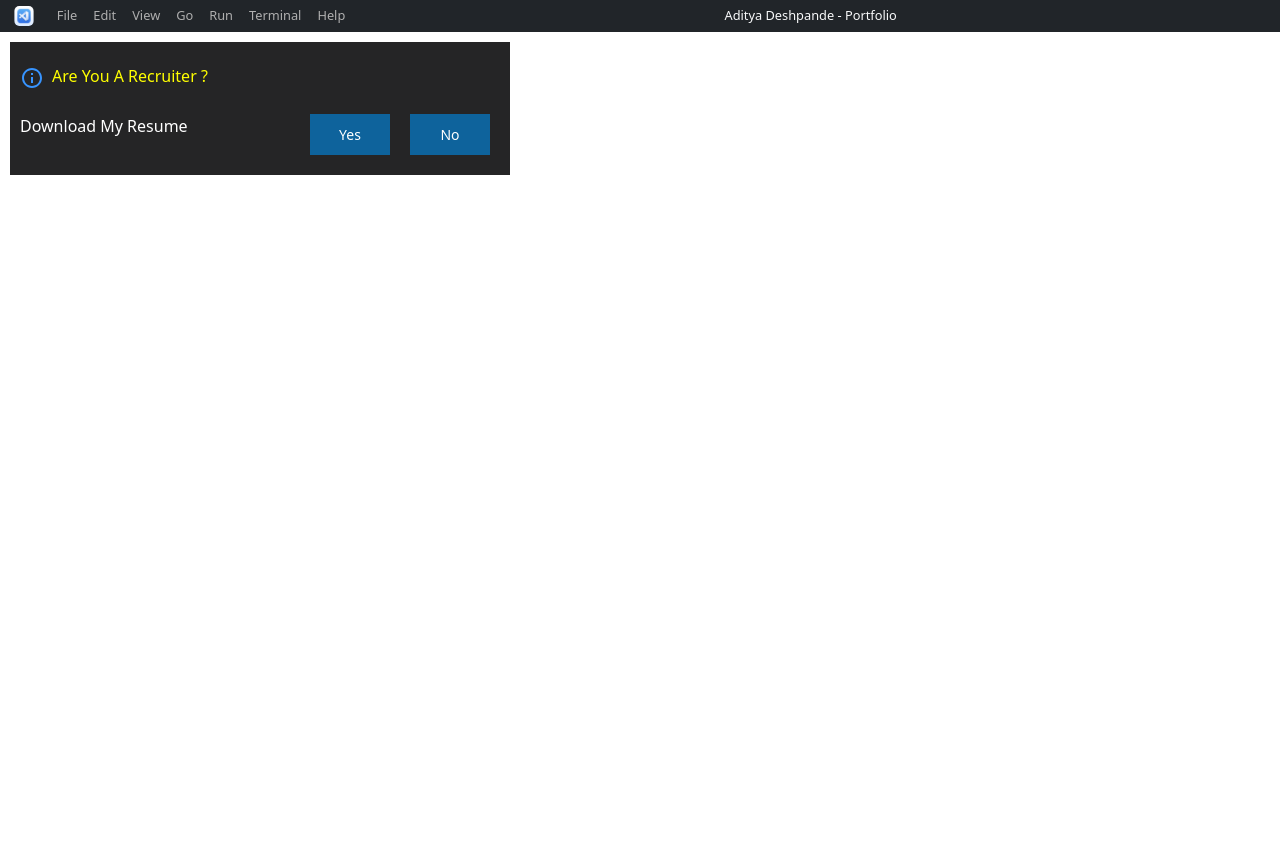
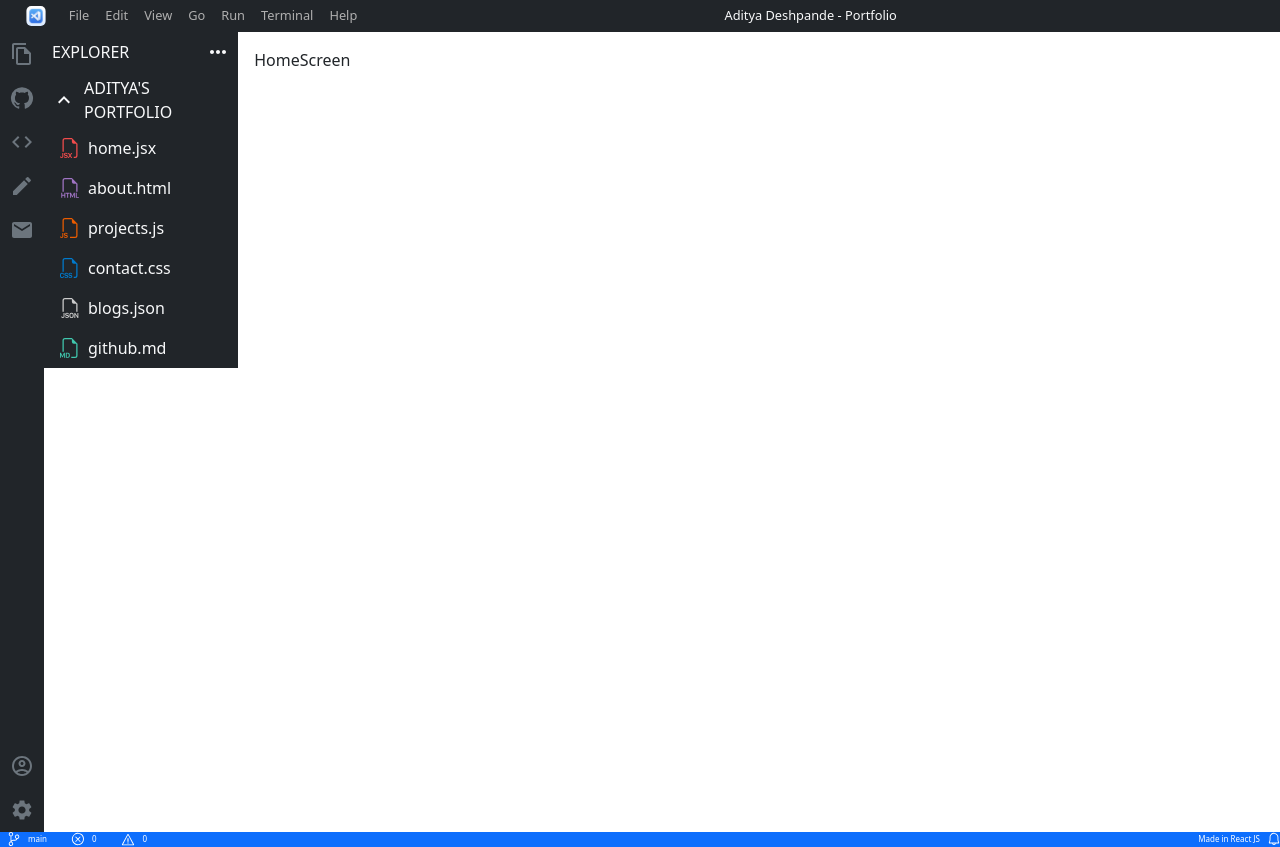
Before and after one commit to adityadeshpande0/portfolio-enhancement, a React (Vite) app: page / in a window 1280 px wide. Before the commit the page ends 800 px from the top, so only its background shows below. Built offline with nearby package versions, Linux system fonts and the light colour scheme.

Commit message:
arrangement related chan ges

```diff
--- a/src/router/AppRouter.tsx
+++ b/src/router/AppRouter.tsx
@@ -1,19 +1,30 @@
+import React from "react";
 import { BrowserRouter as Router, Route, Routes } from "react-router-dom";
 import Home from "../screens/Home/Home";
-import TopNavbar from "../components/topnavbar/TopNavbar";
+import Navbar from "../components/topnavbar/TopNavbar";
+import Footer from "../components/footer/Footer";
 import Projects from "../screens/Projects/Projects";
-import Footer from "../components/footer/Footer";
-
+import Sidepanel from "../components/sidepanel/Sidepanel";
+import "bootstrap/dist/css/bootstrap.min.css";
+import SideNavbar from "../components/sidenavbar/SideNavbar";
 
 const AppRouter: React.FC = () => {
   return (
     <Router>
-      <TopNavbar/>
-      <Routes>
-       <Route path="/" Component={Home}/>
-       <Route path='/projects' Component={Projects}/>
-      </Routes>
-      {/* <Footer/> */}
+      <div className="d-flex flex-column min-vh-100">
+        <Navbar />
+        <div className="d-flex flex-grow-1">
+          <SideNavbar />
+          <Sidepanel />
+          <div className="container-fluid p-3">
+            <Routes>
+              <Route path="/" element={<Home />} />
+              <Route path="/projects" element={<Projects />} />
+            </Routes>
+          </div>
+        </div>
+        <Footer />
+      </div>
     </Router>
   );
 };
--- a/src/screens/Home/Home.tsx
+++ b/src/screens/Home/Home.tsx
@@ -1,8 +1,7 @@
 import React from "react";
-import AlertDialog from "../../components/popups/AlertDialog";
 
 const Home: React.FC = () => {
-  return <AlertDialog/>;
+  return <div>HomeScreen</div>;
 };
 
 export default Home;
```
